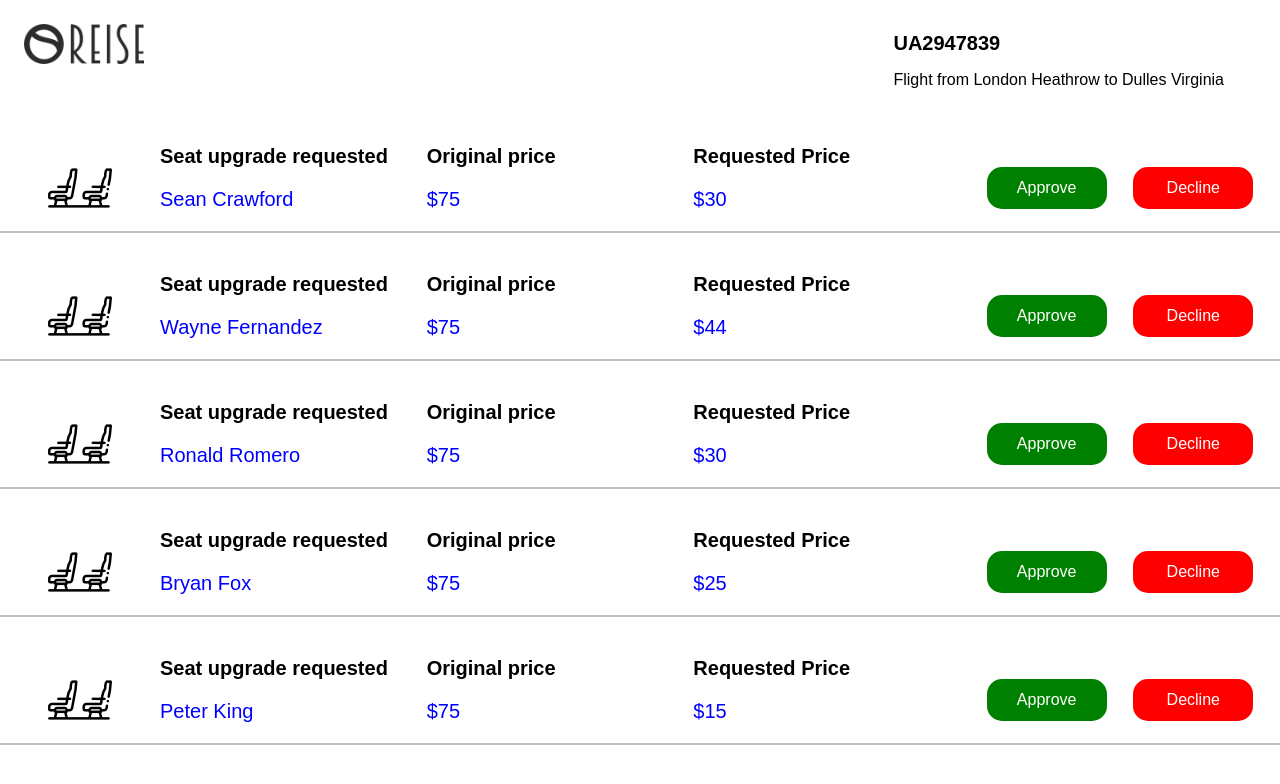
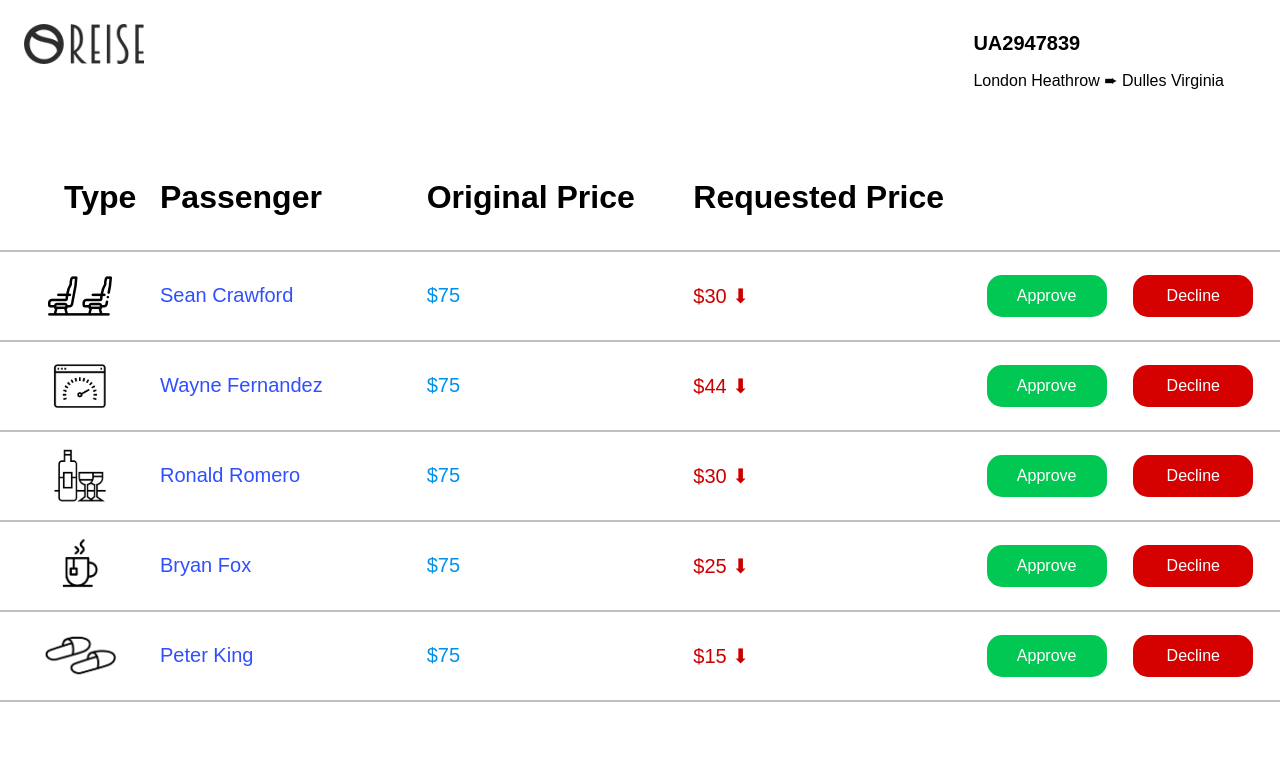
Before and after one commit to akinhwan/ReiseDashboard, a plain HTML site: page index.html in a window 1280 px wide. Drawn offline with Linux system fonts and the light colour scheme.

Commit message:
new icons, changed to material colors, table headers

```diff
--- a/index.html
+++ b/index.html
@@ -17,24 +17,30 @@
         </div>
         <div class="flight">
             <strong>UA2947839</strong>
-            <p>Flight from London Heathrow to Dulles Virginia</p>
+            <p>London Heathrow ➨ Dulles Virginia</p>
         </div>
     </div>
 
     <div id="table">
+        <div class="row r0">
+            <h1 class="type">Type</h1>
+            <h1>Passenger</h1>
+            <h1>Original Price</h1>
+            <h1>Requested Price</h1>
+        </div>
         <div class="row r1">
             <img src="./img/seats.png" alt="" class="seats">
             <div>
-                <strong class="amenity">Seat upgrade requested</strong>
+
                 <p class="amenity-sub">Sean Crawford</p>
             </div>
             <div>
-                <strong class="original">Original price</strong>
+
                 <p class="original-sub">$75</p>
             </div>
             <div>
-                <strong class="requested">Requested Price</strong>
-                <p class="requested-sub">$30</p>
+
+                <p class="requested-sub">$30 ⬇</p>
             </div>
             <div class="buttons">
                 <button class="approve a1">Approve</button>
@@ -44,18 +50,18 @@
 
 
         <div class="row r2">
-            <img src="./img/seats.png" alt="" class="seats">
+            <img src="./img/speed.png" alt="" class="seats" style="width: 7vmin;">
             <div>
-                <strong class="amenity">Seat upgrade requested</strong>
+
                 <p class="amenity-sub">Wayne Fernandez</p>
             </div>
             <div>
-                <strong class="original">Original price</strong>
+
                 <p class="original-sub">$75</p>
             </div>
             <div>
-                <strong class="requested">Requested Price</strong>
-                <p class="requested-sub">$44</p>
+
+                <p class="requested-sub">$44 ⬇</p>
             </div>
             <div class="buttons">
                 <button class="approve a2">Approve</button>
@@ -65,18 +71,18 @@
 
 
         <div class="row r3">
-            <img src="./img/seats.png" alt="" class="seats">
+            <img src="./img/alcohol.png" alt="" class="seats" style="width: 7vmin;">
             <div>
-                <strong class="amenity">Seat upgrade requested</strong>
+
                 <p class="amenity-sub">Ronald Romero</p>
             </div>
             <div>
-                <strong class="original">Original price</strong>
+
                 <p class="original-sub">$75</p>
             </div>
             <div>
-                <strong class="requested">Requested Price</strong>
-                <p class="requested-sub">$30</p>
+
+                <p class="requested-sub">$30 ⬇</p>
             </div>
             <div class="buttons">
                 <button class="approve a3">Approve</button>
@@ -86,18 +92,18 @@
 
 
         <div class="row r4">
-            <img src="./img/seats.png" alt="" class="seats">
+            <img src="./img/coffee.png" alt="" class="seats" style="width: 7vmin;">
             <div>
-                <strong class="amenity">Seat upgrade requested</strong>
+
                 <p class="amenity-sub">Bryan Fox</p>
             </div>
             <div>
-                <strong class="original">Original price</strong>
+
                 <p class="original-sub">$75</p>
             </div>
             <div>
-                <strong class="requested">Requested Price</strong>
-                <p class="requested-sub">$25</p>
+
+                <p class="requested-sub">$25 ⬇</p>
             </div>
             <div class="buttons">
                 <button class="approve a4">Approve</button>
@@ -107,18 +113,18 @@
 
 
         <div class="row r5">
-            <img src="./img/seats.png" alt="" class="seats">
+            <img src="./img/slippers.png" alt="" class="seats" style="width: 10vmin;">
             <div>
-                <strong class="amenity">Seat upgrade requested</strong>
+
                 <p class="amenity-sub">Peter King</p>
             </div>
             <div>
-                <strong class="original">Original price</strong>
+
                 <p class="original-sub">$75</p>
             </div>
             <div>
-                <strong class="requested">Requested Price</strong>
-                <p class="requested-sub">$15</p>
+
+                <p class="requested-sub">$15 ⬇</p>
             </div>
             <div class="buttons">
                 <button class="approve a5">Approve</button>
--- a/style.css
+++ b/style.css
@@ -32,7 +32,7 @@ body {
 .row {
   display: grid;
   grid-template-columns: 0.75fr 1.25fr 1.25fr 1.25fr 1.5fr;
-  margin-bottom: 5vmin;
+  padding: 1.5vmin 0;
   border-bottom: 2px solid rgba(0, 0, 0, 0.25);
   transition: 0.5s opacity;
 }
@@ -45,11 +45,17 @@ body {
   width: 15vmin;
 }
 
+.type {
+  padding-left: 8vmin;
+}
 .seats {
   display: flex;
   margin: auto;
 }
 
+.r0 > h1 {
+  font-family: sans-serif;
+}
 .amenity,
 .original,
 .requested {
@@ -58,10 +64,20 @@ body {
   font-family: sans-serif;
 }
 
-.amenity-sub,
-.original-sub,
+.amenity-sub {
+  color: #304ffe;
+  font-size: 2.5vmin;
+  font-family: sans-serif;
+}
+
 .requested-sub {
-  color: blue;
+  color: #ca0000;
+  font-size: 2.5vmin;
+  font-family: sans-serif;
+}
+
+.original-sub {
+  color: #0091ea;
   font-size: 2.5vmin;
   font-family: sans-serif;
 }
@@ -83,19 +99,19 @@ body {
 }
 
 .approve {
-  background-color: green;
+  background-color: #00c853;
 }
 
 .approve:hover {
-  background-color: green;
+  background-color: #00c853;
   opacity: 0.75;
 }
 
 .decline {
-  background-color: red;
+  background-color: #d50000;
 }
 
 .decline:hover {
-  background-color: red;
+  background-color: #d50000;
   opacity: 0.75;
 }
```
Also changed, not shown: img/alcohol.png (added), img/coffee.png (added), img/meal.png (added), img/slipper.png (added), img/slippers.png (added), img/speed.png (added).
